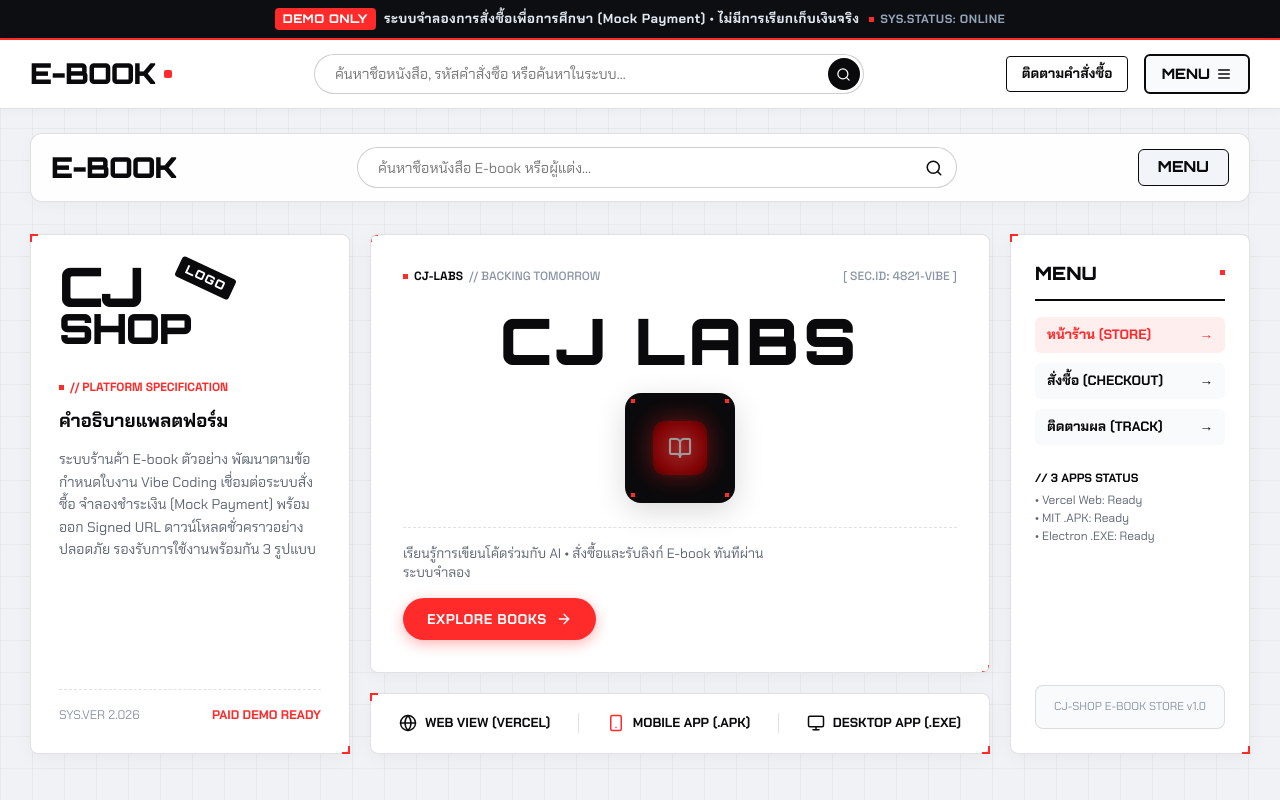
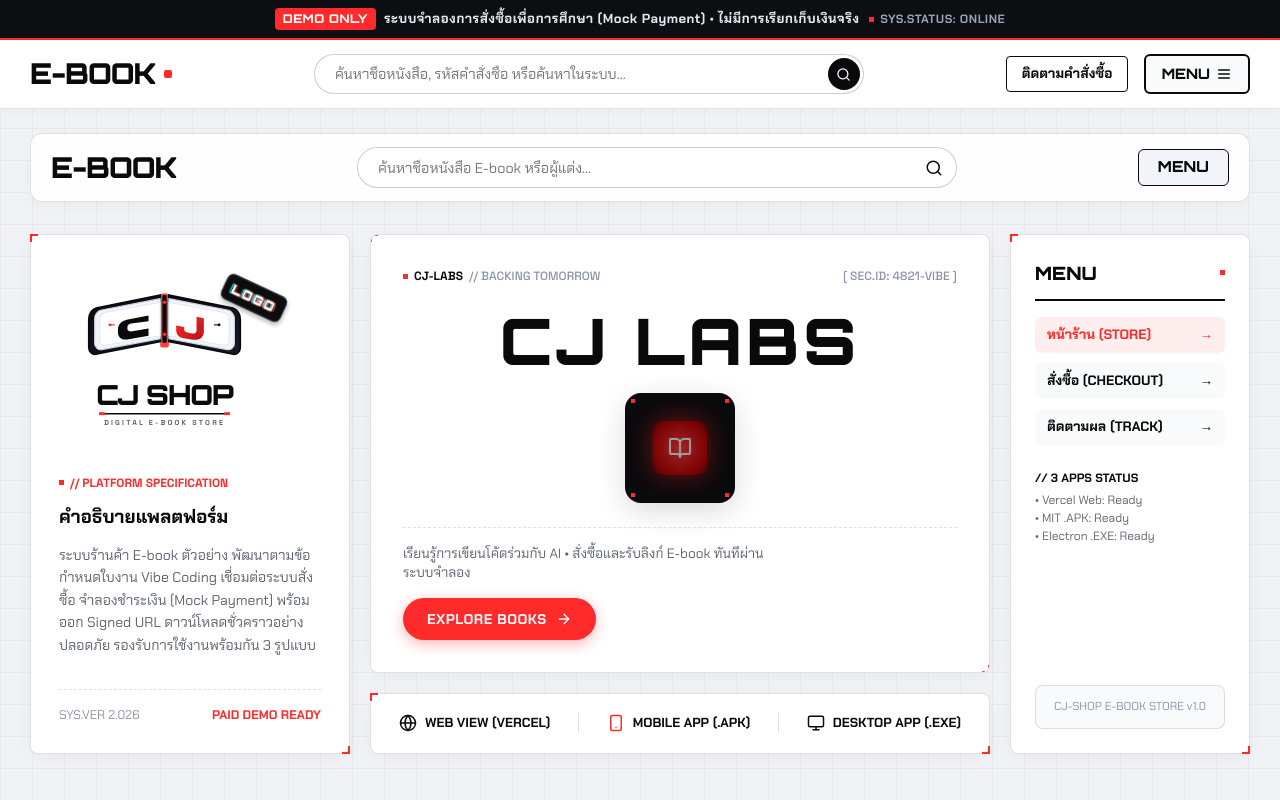
Before and after one commit to chonlajit/SW_EBOOK, a Next.js app: page / in a window 1280 px wide. Shown: the top 800 px of the page. Built offline with nearby package versions, Linux system fonts and the light colour scheme.

Commit message:
feat: add book-shaped CJ logo with tilted chromatic aberration LOGO badge

```diff
--- a/src/app/page.tsx
+++ b/src/app/page.tsx
@@ -3,6 +3,7 @@
 import React, { useState } from 'react';
 import { INITIAL_BOOKS } from '@/lib/booksData';
 import BookCard from '@/components/BookCard';
+import CjBookLogo from '@/components/CjBookLogo';
 import Link from 'next/link';
 import {
   Search,
@@ -126,51 +127,8 @@
               backgroundColor: '#ffffff',
             }}>
               <div>
-                {/* CJ SHOP LOGO WITH TILTED "LOGO" BADGE like Image 1 */}
-                <div style={{
-                  position: 'relative',
-                  display: 'inline-block',
-                  marginBottom: '1.5rem',
-                }}>
-                  <div style={{
-                    fontFamily: 'var(--font-cyber)',
-                    fontSize: '3.4rem',
-                    fontWeight: 900,
-                    lineHeight: 0.85,
-                    color: '#0a0a0c',
-                    letterSpacing: '-2px',
-                  }}>
-                    CJ
-                  </div>
-                  <div style={{
-                    fontFamily: 'var(--font-cyber)',
-                    fontSize: '2.6rem',
-                    fontWeight: 900,
-                    lineHeight: 0.95,
-                    color: '#0a0a0c',
-                    letterSpacing: '-1.5px',
-                  }}>
-                    SHOP
-                  </div>
-
-                  {/* Tilted LOGO tag like Image 1 */}
-                  <div style={{
-                    position: 'absolute',
-                    top: '4px',
-                    right: '-45px',
-                    transform: 'rotate(25deg)',
-                    background: '#0a0a0c',
-                    color: '#ffffff',
-                    padding: '2px 8px',
-                    borderRadius: '3px',
-                    fontFamily: 'var(--font-cyber)',
-                    fontSize: '0.75rem',
-                    fontWeight: 900,
-                    letterSpacing: '1px',
-                  }}>
-                    LOGO
-                  </div>
-                </div>
+                {/* CJ BOOK LOGO WITH TILTED "LOGO" BADGE */}
+                <CjBookLogo size={280} />
 
                 {/* Subtitle / Platform Tag */}
                 <div style={{
--- /dev/null
+++ b/src/components/CjBookLogo.tsx
@@ -0,0 +1,200 @@
+import React from 'react';
+
+export default function CjBookLogo({ size = 260 }: { size?: number }) {
+  return (
+    <div style={{ position: 'relative', width: '100%', maxWidth: `${size}px`, marginBottom: '1rem' }}>
+      <svg
+        viewBox="0 0 360 260"
+        width="100%"
+        height="100%"
+        style={{ display: 'block', overflow: 'visible' }}
+      >
+        <defs>
+          <linearGradient id="bookDark" x1="0%" y1="0%" x2="100%" y2="100%">
+            <stop offset="0%" stop-color="#0a0a0c" />
+            <stop offset="100%" stop-color="#181a24" />
+          </linearGradient>
+
+          <linearGradient id="cyberRed" x1="0%" y1="0%" x2="100%" y2="100%">
+            <stop offset="0%" stop-color="#ff2a2a" />
+            <stop offset="100%" stop-color="#b81414" />
+          </linearGradient>
+
+          <filter id="badgeShadow" x="-10%" y="-10%" width="130%" height="130%">
+            <feDropShadow dx="2" dy="4" stdDeviation="3" flood-color="rgba(0,0,0,0.25)" />
+          </filter>
+        </defs>
+
+        {/* ================= 1. THE FUTURISTIC OPEN BOOK ICON ================= */}
+        <g transform="translate(145, 80)">
+          {/* Spine glow / accent */}
+          <rect x="-6" y="-38" width="12" height="74" rx="3" fill="#ff2a2a" opacity="0.9" />
+
+          {/* Left Wing (Back cover) */}
+          <path
+            d="M -6,-36 L -94,-18 C -100,-16 -104,-10 -104,-3 L -104,36 C -104,42 -99,47 -93,45 L -6,28 Z"
+            fill="url(#bookDark)"
+            stroke="#0a0a0c"
+            strokeWidth="2.5"
+          />
+
+          {/* Left Wing Pages (Cybernetic White Layered Sheets) */}
+          <path
+            d="M -6,-31 L -88,-15 C -92,-14 -96,-9 -96,-4 L -96,31 C -96,36 -91,40 -86,39 L -6,24 Z"
+            fill="#f1f5f9"
+            stroke="#cbd5e1"
+            strokeWidth="1.5"
+          />
+          <path
+            d="M -6,-26 L -82,-12 C -86,-11 -89,-6 -89,-2 L -89,27 C -89,31 -85,34 -81,33 L -6,20 Z"
+            fill="#ffffff"
+            stroke="#e2e8f0"
+            strokeWidth="1.5"
+          />
+
+          {/* Right Wing (Back cover) */}
+          <path
+            d="M 6,-36 L 94,-18 C 100,-16 104,-10 104,-3 L 104,36 C 104,42 99,47 93,45 L 6,28 Z"
+            fill="url(#bookDark)"
+            stroke="#0a0a0c"
+            strokeWidth="2.5"
+          />
+
+          {/* Right Wing Pages (Cybernetic White Layered Sheets) */}
+          <path
+            d="M 6,-31 L 88,-15 C 92,-14 96,-9 96,-4 L 96,31 C 96,36 91,40 86,39 L 6,24 Z"
+            fill="#f1f5f9"
+            stroke="#cbd5e1"
+            strokeWidth="1.5"
+          />
+          <path
+            d="M 6,-26 L 82,-12 C 86,-11 89,-6 89,-2 L 89,27 C 89,31 85,34 81,33 L 6,20 Z"
+            fill="#ffffff"
+            stroke="#e2e8f0"
+            strokeWidth="1.5"
+          />
+
+          {/* Book Spine Center Plate */}
+          <rect x="-3" y="-36" width="6" height="66" rx="2" fill="#0a0a0c" />
+          <circle cx="0" cy="-26" r="2.5" fill="#ff2a2a" />
+          <circle cx="0" cy="18" r="2.5" fill="#ff2a2a" />
+
+          {/* Stylized 'C' on Left Book Page */}
+          <path
+            d="M -22,-8 L -52,-2 C -60,0 -64,5 -64,12 L -64,15 C -64,22 -59,26 -51,25 L -22,20 L -22,10 L -46,14 C -49,14 -51,13 -51,10 L -51,8 C -51,5 -49,4 -46,3 L -22,0 Z"
+            fill="#0a0a0c"
+          />
+
+          {/* Stylized 'J' on Right Book Page in Cyber Red */}
+          <path
+            d="M 54,-4 L 54,14 C 54,23 47,27 37,25 L 25,23 C 19,22 16,17 16,12 L 16,6 L 27,8 L 27,11 C 27,14 29,15 33,16 L 38,17 C 42,17 44,16 44,12 L 44,-6 Z"
+            fill="url(#cyberRed)"
+          />
+
+          {/* Cyber Pin Circuit marks on book corners */}
+          <circle cx="-75" cy="5" r="2" fill="#ff2a2a" />
+          <line x1="-75" y1="5" x2="-68" y2="5" stroke="#ff2a2a" strokeWidth="1.5" />
+          <circle cx="75" cy="5" r="2" fill="#0a0a0c" />
+          <line x1="75" y1="5" x2="68" y2="5" stroke="#0a0a0c" strokeWidth="1.5" />
+        </g>
+
+        {/* ================= 2. CJ SHOP TYPOGRAPHY ================= */}
+        <g transform="translate(145, 195)">
+          <text
+            x="0"
+            y="0"
+            fontFamily="'Orbitron', 'Space Grotesk', sans-serif"
+            fontSize="38"
+            fontWeight="900"
+            fill="#0a0a0c"
+            letterSpacing="-1.5"
+            textAnchor="middle"
+          >
+            CJ SHOP
+          </text>
+
+          {/* Tech Underline with Red Pin */}
+          <line x1="-90" y1="12" x2="90" y2="12" stroke="#0a0a0c" strokeWidth="2" />
+          <rect x="-90" y="10" width="8" height="4" fill="#ff2a2a" />
+          <rect x="82" y="10" width="8" height="4" fill="#ff2a2a" />
+
+          <text
+            x="0"
+            y="28"
+            fontFamily="'Space Grotesk', monospace"
+            fontSize="10"
+            fontWeight="700"
+            fill="#5c6470"
+            letterSpacing="3"
+            textAnchor="middle"
+          >
+            DIGITAL E-BOOK STORE
+          </text>
+        </g>
+
+        {/* ================= 3. TILTED "LOGO" BADGE (EXACT USER IMAGE) ================= */}
+        {/* Tilted rounded black pill badge with chromatic aberration glitch around 'LOGO' */}
+        <g transform="translate(268, 48) rotate(25)" filter="url(#badgeShadow)">
+          {/* Black Badge Container */}
+          <rect
+            x="-44"
+            y="-18"
+            width="88"
+            height="36"
+            rx="8"
+            fill="#0a0a0c"
+            stroke="#222634"
+            strokeWidth="1.5"
+          />
+
+          {/* Chromatic Aberration Glitch effect matching user's photo */}
+          {/* Cyan layer (left/top offset) */}
+          <text
+            x="-1.5"
+            y="7"
+            fontFamily="'Orbitron', 'Space Grotesk', sans-serif"
+            fontSize="17"
+            fontWeight="900"
+            letterSpacing="2.5"
+            fill="none"
+            stroke="#00f0ff"
+            strokeWidth="1.4"
+            textAnchor="middle"
+          >
+            LOGO
+          </text>
+
+          {/* Orange/Red layer (right/bottom offset) */}
+          <text
+            x="1.5"
+            y="7.5"
+            fontFamily="'Orbitron', 'Space Grotesk', sans-serif"
+            fontSize="17"
+            fontWeight="900"
+            letterSpacing="2.5"
+            fill="none"
+            stroke="#ff3b30"
+            strokeWidth="1.4"
+            textAnchor="middle"
+          >
+            LOGO
+          </text>
+
+          {/* White Foreground Layer */}
+          <text
+            x="0"
+            y="7"
+            fontFamily="'Orbitron', 'Space Grotesk', sans-serif"
+            fontSize="17"
+            fontWeight="900"
+            letterSpacing="2.5"
+            fill="#ffffff"
+            textAnchor="middle"
+          >
+            LOGO
+          </text>
+        </g>
+      </svg>
+    </div>
+  );
+}
```
Also changed, not shown: public/cj-logo.svg (added).
